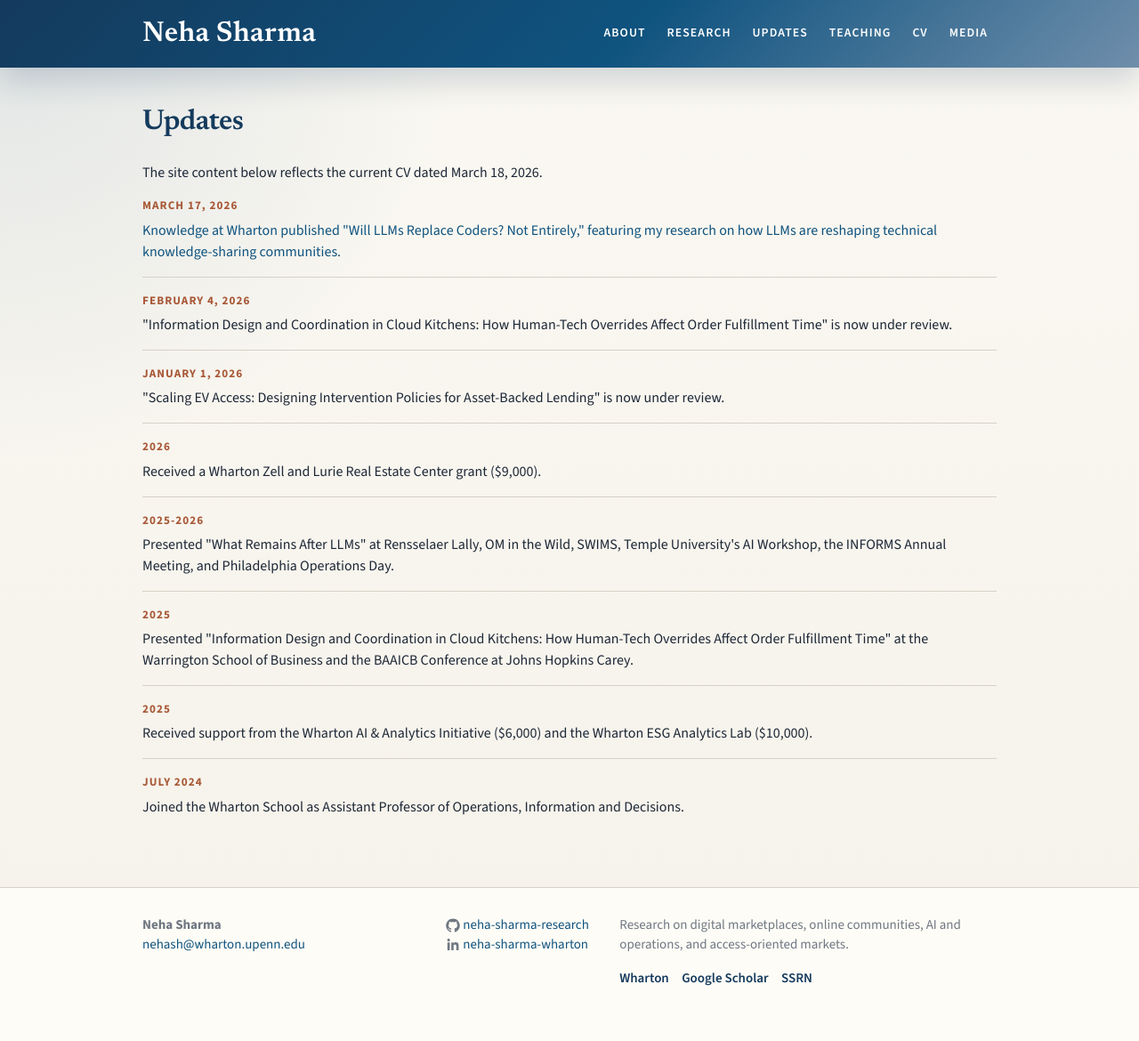
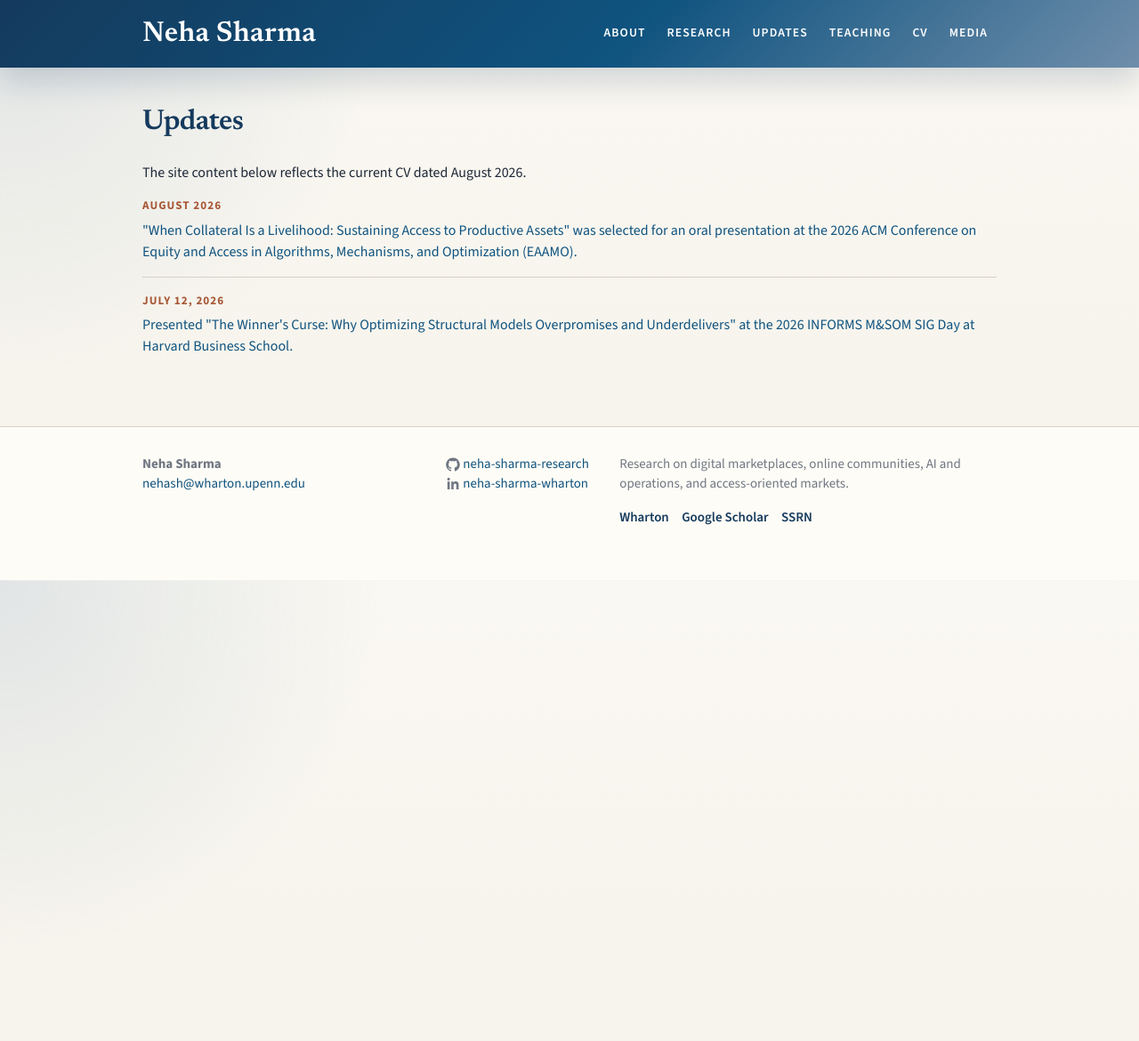
Before and after one commit to neha-sharma-research/neha-sharma-research.github.io, a Jekyll site: the page built from updates.md, in a window 1280 px wide. Shown: the whole page at 89% size. Built offline with Jekyll 4.4.1, drawn with Linux system fonts in a browser that asks for light colours; after the commit the page ends 900 px from its top, so only the background shows below that.

Commit message:
Refresh CV and recent updates

```diff
--- a/_data/updates.yml
+++ b/_data/updates.yml
@@ -1,42 +1,13 @@
-- period: "March 17, 2026"
+- period: "August 2026"
   summary: >-
-    Knowledge at Wharton published "Will LLMs Replace Coders? Not Entirely,"
-    featuring my research on how LLMs are reshaping technical knowledge-sharing
-    communities.
-  url: "https://knowledge.wharton.upenn.edu/article/will-llms-replace-coders-not-entirely/"
+    "When Collateral Is a Livelihood: Sustaining Access to Productive Assets"
+    was selected for an oral presentation at the 2026 ACM Conference on Equity
+    and Access in Algorithms, Mechanisms, and Optimization (EAAMO).
+  url: "https://conference2026.eaamo.org/"
 
-- period: "February 4, 2026"
+- period: "July 12, 2026"
   summary: >-
-    "Information Design and Coordination in Cloud Kitchens: How Human-Tech
-    Overrides Affect Order Fulfillment Time" is now under review.
-
-- period: "January 1, 2026"
-  summary: >-
-    "Scaling EV Access: Designing Intervention Policies for Asset-Backed
-    Lending" is now under review.
-
-- period: "2026"
-  summary: >-
-    Received a Wharton Zell and Lurie Real Estate Center grant ($9,000).
-
-- period: "2025-2026"
-  summary: >-
-    Presented "What Remains After LLMs" at Rensselaer Lally, OM in the Wild,
-    SWIMS, Temple University's AI Workshop, the INFORMS Annual Meeting, and
-    Philadelphia Operations Day.
-
-- period: "2025"
-  summary: >-
-    Presented "Information Design and Coordination in Cloud Kitchens: How
-    Human-Tech Overrides Affect Order Fulfillment Time" at the Warrington School
-    of Business and the BAAICB Conference at Johns Hopkins Carey.
-
-- period: "2025"
-  summary: >-
-    Received support from the Wharton AI & Analytics Initiative ($6,000) and the
-    Wharton ESG Analytics Lab ($10,000).
-
-- period: "July 2024"
-  summary: >-
-    Joined the Wharton School as Assistant Professor of Operations, Information
-    and Decisions.
+    Presented "The Winner's Curse: Why Optimizing Structural Models Overpromises
+    and Underdelivers" at the 2026 INFORMS M&SOM SIG Day at Harvard Business
+    School.
+  url: "https://www.hbs.edu/about/research/msom-conference-2026/program"
--- a/updates.md
+++ b/updates.md
@@ -4,7 +4,7 @@ title: Updates
 permalink: /updates/
 ---
 
-The site content below reflects the current CV dated March 18, 2026.
+The site content below reflects the current CV dated August 2026.
 
 <ul class="update-list">
   {% for item in site.data.updates %}
```
Also changed, not shown: 1 other file.
